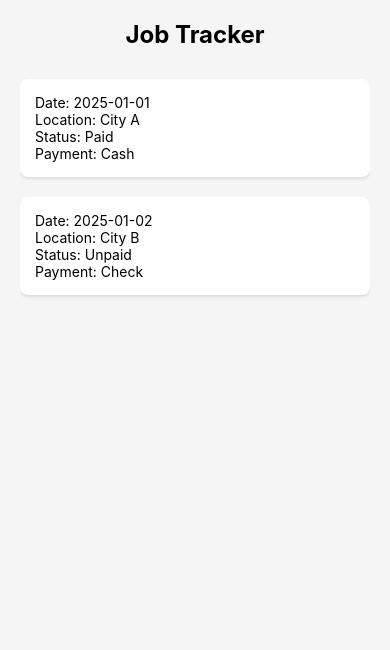
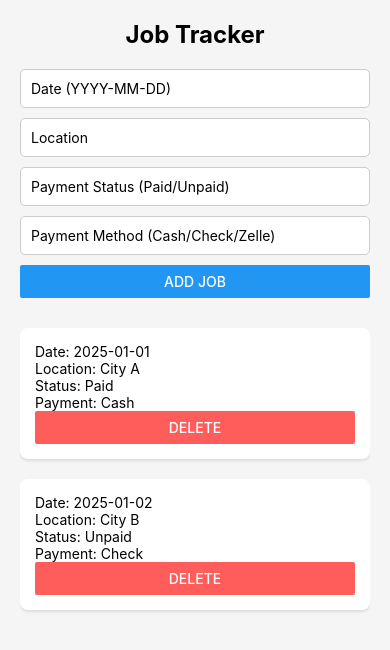
Before and after one commit to Auto-psychoJak/JobTracker, a React Native app: screen / in a window 390 px wide. Shown: the top 650 px of the page. Built offline with nearby package versions, Linux system fonts and the light colour scheme.

Commit message:
Added input validation and delete functionality for jobs

```diff
--- a/App.tsx
+++ b/App.tsx
@@ -1,5 +1,5 @@
 import React, { useState } from 'react';
-import { View, Text, FlatList, StyleSheet } from 'react-native';
+import { View, Text, FlatList, StyleSheet, TextInput, Button, Alert } from 'react-native';
 
 // Define the Job type
 type Job = {
@@ -11,15 +11,81 @@ type Job = {
 };
 
 export default function App() {
-  // Dummy job data
   const [jobs, setJobs] = useState<Job[]>([
     { id: '1', date: '2025-01-01', location: 'City A', paymentStatus: 'Paid', paymentMethod: 'Cash' },
     { id: '2', date: '2025-01-02', location: 'City B', paymentStatus: 'Unpaid', paymentMethod: 'Check' },
   ]);
 
+  const [date, setDate] = useState('');
+  const [location, setLocation] = useState('');
+  const [paymentStatus, setPaymentStatus] = useState('');
+  const [paymentMethod, setPaymentMethod] = useState('');
+
+  // Function to add a new job
+  const addJob = () => {
+    if (!date || !location || !paymentStatus || !paymentMethod) {
+      Alert.alert('Error', 'All fields are required');
+      return;
+    }
+
+    // Check if the date is in the correct format (YYYY-MM-DD)
+    const dateRegex = /^\d{4}-\d{2}-\d{2}$/;
+    if (!dateRegex.test(date)) {
+      Alert.alert('Error', 'Invalid date format. Use YYYY-MM-DD');
+      return;
+    }
+
+    const newJob: Job = {
+      id: (jobs.length + 1).toString(),
+      date,
+      location,
+      paymentStatus,
+      paymentMethod,
+    };
+
+    setJobs([...jobs, newJob]);
+    setDate('');
+    setLocation('');
+    setPaymentStatus('');
+    setPaymentMethod('');
+  };
+  const deleteJob = (id: string) => {   //delete button added
+    setJobs(jobs.filter((job) => job.id !== id));
+  };
   return (
     <View style={styles.container}>
       <Text style={styles.title}>Job Tracker</Text>
+
+      {/* Job Form */}
+      <View style={styles.form}>
+        <TextInput
+          style={styles.input}
+          placeholder="Date (YYYY-MM-DD)"
+          value={date}
+          onChangeText={setDate}
+        />
+        <TextInput
+          style={styles.input}
+          placeholder="Location"
+          value={location}
+          onChangeText={setLocation}
+        />
+        <TextInput
+          style={styles.input}
+          placeholder="Payment Status (Paid/Unpaid)"
+          value={paymentStatus}
+          onChangeText={setPaymentStatus}
+        />
+        <TextInput
+          style={styles.input}
+          placeholder="Payment Method (Cash/Check/Zelle)"
+          value={paymentMethod}
+          onChangeText={setPaymentMethod}
+        />
+        <Button title="Add Job" onPress={addJob} />
+      </View>
+
+      {/* Job List */}
       <FlatList
        data={jobs}
        keyExtractor={(item) => item.id}
@@ -29,6 +95,7 @@ export default function App() {
            <Text>Location: {item.location}</Text>
            <Text>Status: {item.paymentStatus}</Text>
            <Text>Payment: {item.paymentMethod}</Text>
+           <Button title="Delete" onPress={() => deleteJob(item.id)} color="#FF5C5C" />
          </View>
        )}
       />
@@ -39,6 +106,15 @@ export default function App() {
 const styles = StyleSheet.create({
   container: { flex: 1, padding: 20, backgroundColor: '#f5f5f5' },
   title: { fontSize: 24, fontWeight: 'bold', marginBottom: 20, textAlign: 'center' },
+  form: { marginBottom: 20 },
+  input: {
+    borderWidth: 1,
+    borderColor: '#ccc',
+    padding: 10,
+    marginBottom: 10,
+    borderRadius: 5,
+    backgroundColor: '#fff',
+  },
   jobCard: {
     padding: 15,
     marginVertical: 10,
```
Lines whose indentation alone changed are shown as unchanged.
